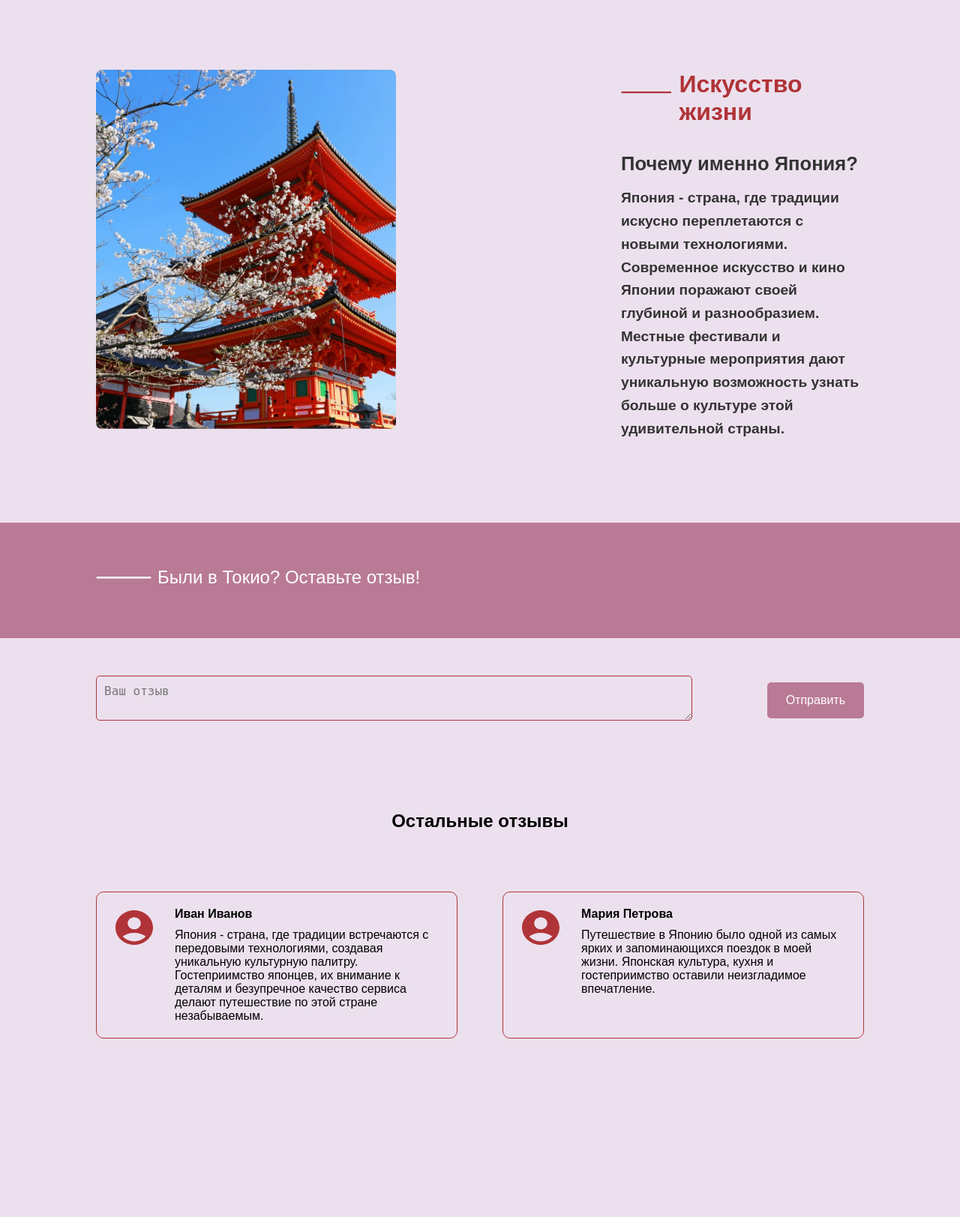
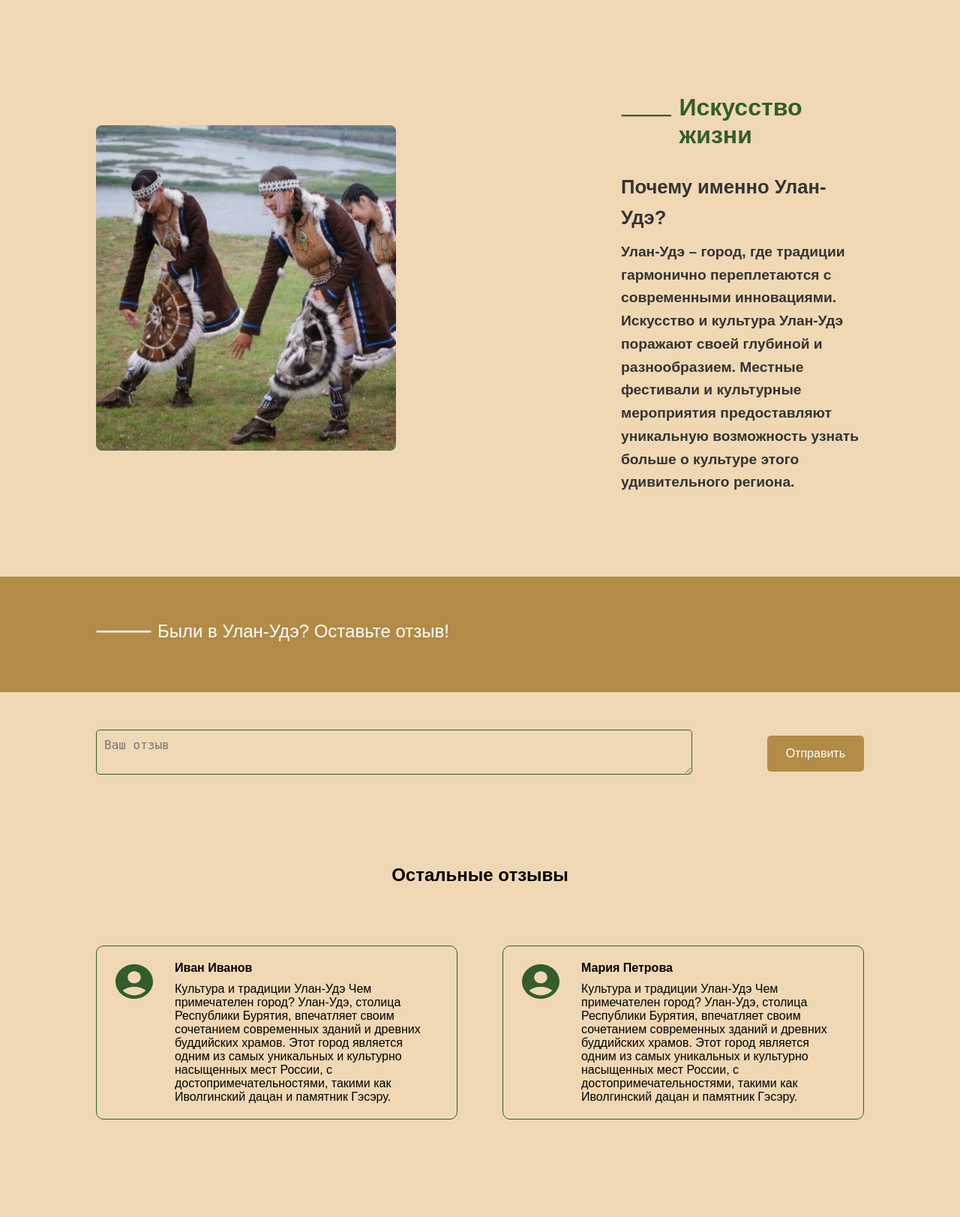
Before and after one commit to AreHumphrey/Landing_dj, a Django app: page / in a window 1280 px wide. Shown: the part 1841-3464 px from the top of the page at 75% size. Before the commit the page ends 3226 px from the top, so only its background shows below. Run offline with Django 5.2, Linux system fonts and the light colour scheme.

Commit message:
redesign

```diff
--- a/main/static/main/scripts.js
+++ b/main/static/main/scripts.js
@@ -1,4 +1,6 @@
+
 document.addEventListener('DOMContentLoaded', function () {
+    // Получение элементов из DOM
     const heart = document.getElementById('heart');
     const modal = document.getElementById("modal");
     const loginForm = document.getElementById("login-form");
@@ -14,6 +16,7 @@ document.addEventListener('DOMContentLoaded', function () {
 
     let reviewToPost = '';
 
+    // Функция для показа модального окна с указанным контентом
     function showModal(content) {
         modal.style.display = "block";
         loginForm.style.display = "none";
@@ -23,10 +26,12 @@ document.addEventListener('DOMContentLoaded', function () {
         content.style.display = "block";
     }
 
+    // Обработчик события клика по элементу heart
     heart.addEventListener('click', function () {
         showModal(loginForm);
     });
 
+    // Обработчик события клика по кнопке submitBtn
     submitBtn.onclick = function (event) {
         if (reviewTextarea.value.trim() !== "") {
             event.preventDefault();
@@ -35,6 +40,7 @@ document.addEventListener('DOMContentLoaded', function () {
         }
     };
 
+    // Обработчик события клика по кнопке loginButton
     loginButton.onclick = function () {
         if (reviewToPost !== '') {
             addReview({name: 'ФИО', review: reviewToPost});
@@ -44,46 +50,58 @@ document.addEventListener('DOMContentLoaded', function () {
         } else {
             showModal(likeModalContent);
             heart.innerHTML = `
-                <svg width="90" height="90" viewBox="0 0 24 24" fill="#9B2D30" xmlns="http://www.w3.org/2000/svg">
+                <svg width="90" height="90" viewBox="0 0 24 24" fill="#335D2D" xmlns="http://www.w3.org/2000/svg">
                     <path d="M12 21.35l-1.45-1.32C5.4 15.36 2 12.28 2 8.5 2 5.42 4.42 3 7.5 3c1.74 0 3.41 0.81 4.5 2.09C13.09 3.81 14.76 3 16.5 3 19.58 3 22 5.42 22 8.5c0 3.78-3.4 6.86-8.55 11.54L12 21.35z"/>
                 </svg>
             `;
         }
     };
 
+    // Обработчик события клика по ссылке showRegisterLink
     showRegisterLink.onclick = function () {
         showModal(registerForm);
     };
 
+    // Обработчик события клика по ссылке showLoginLink
     showLoginLink.onclick = function () {
         showModal(loginForm);
     };
 
+    // Обработчики событий клика по кнопкам закрытия модального окна
     for (let i = 0; i < closeButtons.length; i++) {
         closeButtons[i].onclick = function () {
             modal.style.display = "none";
         };
     }
 
+    // Закрытие модального окна при клике вне его области
     window.onclick = function (event) {
         if (event.target == modal) {
             modal.style.display = "none";
         }
     };
 
-    // Test reviews data for displaying reviews
+    // Тестовые данные для комментариев
     const testReviews = [
         {
             name: 'Иван Иванов',
-            review: 'Япония - страна, где традиции встречаются с передовыми технологиями, создавая уникальную культурную палитру. Гостеприимство японцев, их внимание к деталям и безупречное качество сервиса делают путешествие по этой стране незабываемым.'
+            review: '\n' +
+                'Культура и традиции Улан-Удэ\n' +
+                'Чем примечателен город?\n' +
+                '\n' +
+                'Улан-Удэ, столица Республики Бурятия, впечатляет своим сочетанием современных зданий и древних буддийских храмов. Этот город является одним из самых уникальных и культурно насыщенных мест России, с достопримечательностями, такими как Иволгинский дацан и памятник Гэсэру.'
         },
         {
             name: 'Мария Петрова',
-            review: 'Путешествие в Японию было одной из самых ярких и запоминающихся поездок в моей жизни. Японская культура, кухня и гостеприимство оставили неизгладимое впечатление.'
+            review: '\n' +
+                'Культура и традиции Улан-Удэ\n' +
+                'Чем примечателен город?\n' +
+                '\n' +
+                'Улан-Удэ, столица Республики Бурятия, впечатляет своим сочетанием современных зданий и древних буддийских храмов. Этот город является одним из самых уникальных и культурно насыщенных мест России, с достопримечательностями, такими как Иволгинский дацан и памятник Гэсэру.'
         }
     ];
 
-    // Function for adding reviews to the page
+    // Функция для добавления отзывов на страницу
     function addReview(reviewData) {
         const reviewElement = document.createElement('div');
         reviewElement.classList.add('review');
@@ -91,7 +109,7 @@ document.addEventListener('DOMContentLoaded', function () {
             <div class="review-icon">
                 <svg width="64" height="54" viewBox="0 0 64 54" fill="none" xmlns="http://www.w3.org/2000/svg">
                     <g clip-path="url(#clip0_14_177)">
-                        <path d="M30 4C16.2 4 5 14.304 5 27C5 39.696 16.2 50 30 50C43.8 50 55 39.696 55 27C55 14.304 43.8 4 30 4ZM30 13.2C34.825 13.2 38.75 16.811 38.75 21.25C38.75 25.689 34.825 29.3 30 29.3C25.175 29.3 21.25 25.689 21.25 21.25C21.25 16.811 25.175 13.2 30 13.2ZM30 45.4C24.925 45.4 18.925 43.514 14.65 38.776C18.875 35.74 24.2 33.9 30 33.9C35.8 33.9 41.125 35.74 45.35 38.776C41.075 43.514 35.075 45.4 30 45.4Z" fill="#B03337"/>
+                        <path d="M30 4C16.2 4 5 14.304 5 27C5 39.696 16.2 50 30 50C43.8 50 55 39.696 55 27C55 14.304 43.8 4 30 4ZM30 13.2C34.825 13.2 38.75 16.811 38.75 21.25C38.75 25.689 34.825 29.3 30 29.3C25.175 29.3 21.25 25.689 21.25 21.25C21.25 16.811 25.175 13.2 30 13.2ZM30 45.4C24.925 45.4 18.925 43.514 14.65 38.776C18.875 35.74 24.2 33.9 30 33.9C35.8 33.9 41.125 35.74 45.35 38.776C41.075 43.514 35.075 45.4 30 45.4Z" fill="#335D2D"/>
                     </g>
                     <defs>
                         <clipPath id="clip0_14_177">
@@ -109,15 +127,15 @@ document.addEventListener('DOMContentLoaded', function () {
         document.getElementById('reviews-container').appendChild(reviewElement);
     }
 
-    // Adding test data to the page
+    // Добавление тестовых отзывов на страницу
     testReviews.forEach(reviewData => {
         addReview(reviewData);
     });
 
-    // Handling form submission to add new review
+    // Обработчик события отправки формы отзыва
     document.getElementById('review-form').addEventListener('submit', function (event) {
         event.preventDefault();
-        const name = 'ФИО'; // You can take the name from the form if it will be added
+        const name = 'ФИО';
         const review = document.getElementById('review').value;
         addReview({name, review});
         document.getElementById('review-form').reset();
--- a/main/static/main/styles.css
+++ b/main/static/main/styles.css
@@ -2,7 +2,7 @@ body {
     margin: 0;
     padding: 0;
     font-family: Arial, sans-serif;
-    background-color: #ECE0EE;
+    background-color: #F0D8B4;
 }
 
 .image-container {
@@ -20,7 +20,7 @@ body {
 
 .overlay {
     position: absolute;
-    top: 8%;
+    top: 3%;
     left: 10%;
     text-align: left;
     color: #fff;
@@ -42,7 +42,7 @@ body {
 h1 {
     font-size: 6rem;
     margin: 0;
-    color: #9B2D30;
+    color: #335D2D;
 }
 
 .heart {
@@ -55,7 +55,7 @@ h1 {
 }
 
 .heart.filled svg path {
-    fill: #9B2D30;
+    fill: #335D2D;
     stroke: none;
 }
 
@@ -66,12 +66,12 @@ h1 {
     left: 0;
     width: 100%;
     height: 30%;
-    background: linear-gradient(to bottom, rgba(255, 255, 255, 0), #ECE0EE);
+    background: linear-gradient(to bottom, rgba(255, 255, 255, 0), #F0D8B4);
 }
 
 .content-block {
     padding: 50px 10%;
-    background-color: #ECE0EE;
+    background-color: #F0D8B4;
     color: #333;
 }
 
@@ -82,8 +82,8 @@ h1 {
 }
 
 .image-text-container img {
-    max-width: 400px; /* Ограничение максимальной ширины изображения */
-    margin-right: 300px; /* Отступ между текстом и изображением */
+    max-width: 400px;
+    margin-right: 300px;
     border-radius: 8px;
 }
 
@@ -102,8 +102,8 @@ h1 {
 }
 
 .text-container h2 {
-    font-size: 2rem; /* Размер шрифта для заголовков */
-    color: #B03337;
+    font-size: 2rem;
+    color: #335D2D;
     margin-bottom: 10px;
     font-weight: bold;
 }
@@ -128,7 +128,7 @@ h1 {
 
 .reviews {
     text-align: -moz-left;
-    background-color: #B97A95;
+    background-color: #B28B47;
     padding: 35px 10%;
 }
 
@@ -142,7 +142,7 @@ h1 {
     display: flex;
     justify-content: center;
     margin: 50px 0;
-    background-color: #ECE0EE;
+    background-color: #F0D8B4;
 }
 
 .wide-image-container img {
@@ -154,7 +154,7 @@ h1 {
 
 .reviews-block {
     text-align: center;
-    background-color: #ECE0EE;
+    background-color: #F0D8B4;
     padding: 50px 10%;
 }
 
@@ -168,14 +168,14 @@ h1 {
     width: 100%;
     max-width: 1000px;
     padding: 10px;
-    border: 1px solid #B03337;
+    border: 1px solid #335D2D;
     border-radius: 5px;
     font-size: 1rem;
-    background-color: #ECE0EE;
+    background-color: #F0D8B4;
 }
 
 .reviews-block button {
-    background-color: #B97A95;
+    background-color: #B28B47;
     color: #fff;
     border: none;
     padding: 15px 25px;
@@ -187,12 +187,12 @@ h1 {
 }
 
 .reviews-block button:hover {
-    background-color: #956278;
+    background-color: #856836;
 }
 
 .reviews-list {
     padding: 50px 10%;
-    background-color: #ECE0EE;
+    background-color: #F0D8B4;
 }
 
 .reviews-list h2 {
@@ -205,15 +205,15 @@ h1 {
     flex-wrap: wrap;
     gap: 60px;
     justify-content: center;
-    background-color: #ECE0EE;
+    background-color: #F0D8B4;
     margin-bottom: 60px;
 }
 
 .review {
-    background-color: #ECE0EE;
+    background-color: #F0D8B4;
     display: flex;
     align-items: flex-start;
-    border: 1px solid #B03337;
+    border: 1px solid #335D2D;
     border-radius: 10px;
     padding: 20px;
     margin-bottom: 20px;
@@ -279,7 +279,7 @@ h1 {
     width: calc(100% - 40px);
     padding: 10px;
     margin: 10px 0;
-    border: 1px solid #B03337;
+    border: 1px solid #335D2D;
     border-radius: 5px;
     display: block;
     margin-left: auto;
@@ -290,7 +290,7 @@ h1 {
 .modal-content button {
     width: 100%;
     padding: 10px;
-    background-color: #B03337;
+    background-color: #335D2D;
     color: white;
     border: none;
     border-radius: 5px;
@@ -300,7 +300,7 @@ h1 {
 }
 
 .modal-content button:hover {
-    background-color: #A12C32;
+    background-color: #294924;
 }
 
 .modal-content p {
@@ -309,7 +309,7 @@ h1 {
 }
 
 .modal-content a {
-    color: #B03337;
+    color: #335D2D;
     text-decoration: none;
 }
 
--- a/main/templates/main/index.html
+++ b/main/templates/main/index.html
@@ -7,13 +7,14 @@
     <div class="overlay">
         <div class="subtitle-container">
             <svg width="74" height="4" viewBox="0 0 74 4" fill="none" xmlns="http://www.w3.org/2000/svg">
-                <path d="M0.728883 3.38V0.936H15.2889V3.38H0.728883ZM15.2269 3.38V0.936H29.7869V3.38H15.2269ZM29.725 3.38V0.936H44.285V3.38H29.725ZM44.223 3.38V0.936H58.783V3.38H44.223ZM58.7211 3.38V0.936H73.2811V3.38H58.7211Z" fill="white"/>
+                <path d="M0.728883 3.38V0.936H15.2889V3.38H0.728883ZM15.2269 3.38V0.936H29.7869V3.38H15.2269ZM29.725 3.38V0.936H44.285V3.38H29.725ZM44.223 3.38V0.936H58.783V3.38H44.223ZM58.7211 3.38V0.936H73.2811V3.38H58.7211Z" fill="#FFFFFF"/>
             </svg>
-            <p class="subtitle">Красота в деталях</p>
+
+            <p class="subtitle">Красота в естественности</p>
         </div>
-        <h1>ТОКИО <span id="heart" class="heart">
+        <h1>УЛАН-УДЭ <span id="heart" class="heart">
             <svg width="90" height="90" viewBox="0 0 24 24" fill="none" xmlns="http://www.w3.org/2000/svg">
-                <path d="M12 21.35l-1.45-1.32C5.4 15.36 2 12.28 2 8.5 2 5.42 4.42 3 7.5 3c1.74 0 3.41 0.81 4.5 2.09C13.09 3.81 14.76 3 16.5 3 19.58 3 22 5.42 22 8.5c0 3.78-3.4 6.86-8.55 11.54L12 21.35z" stroke="#9B2D30" stroke-width="2"/>
+                <path d="M12 21.35l-1.45-1.32C5.4 15.36 2 12.28 2 8.5 2 5.42 4.42 3 7.5 3c1.74 0 3.41 0.81 4.5 2.09C13.09 3.81 14.76 3 16.5 3 19.58 3 22 5.42 22 8.5c0 3.78-3.4 6.86-8.55 11.54L12 21.35z" stroke="#335D2D" stroke-width="2"/>
             </svg>
         </span></h1>
     </div>
@@ -22,36 +23,37 @@
 <!-- Новый блок: Культура и традиции -->
 <div class="content-block">
     <div class="image-text-container">
-        <img src="{% static 'main/tradition.png' %}" alt="Culture and Tradition">
+        <img src="{% static 'main/traditions.png' %}" alt="Culture and Tradition">
         <div class="text-container">
             <div class="heading">
                 <svg width="74" height="4" viewBox="0 0 74 4" fill="none" xmlns="http://www.w3.org/2000/svg">
-                    <path d="M0.728883 3.38V0.936H15.2889V3.38H0.728883ZM15.2269 3.38V0.936H29.7869V3.38H15.2269ZM29.725 3.38V0.936H44.285V3.38H29.725ZM44.223 3.38V0.936H58.783V3.38H44.223ZM58.7211 3.38V0.936H73.2811V3.38H58.7211Z" fill="#B03337"/>
+                    <path d="M0.728883 3.38V0.936H15.2889V3.38H0.728883ZM15.2269 3.38V0.936H29.7869V3.38H15.2269ZM29.725 3.38V0.936H44.285V3.38H29.725ZM44.223 3.38V0.936H58.783V3.38H44.223ZM58.7211 3.38V0.936H73.2811V3.38H58.7211Z" fill="#335D2D"/>
                 </svg>
                 <h2 class="text-h2">Культура и традиции</h2>
             </div>
-            <p><strong>Чем примечателен город?</strong> <strong style="font-size: 1.2rem">Токио, столица Японии, поражает контрастом современных небоскребов и древних храмов. Это один из самых динамичных и многолюдных городов мира, с уникальными достопримечательностями, такими как Императорский дворец и храм Сенсо-дзи.</strong></p>
+            <p><strong>Чем примечателен город?</strong> <strong style="font-size: 1.2rem">Улан-Удэ, столица Республики Бурятия, впечатляет своим сочетанием современных зданий и древних буддийских храмов. Этот город является одним из самых уникальных и культурно насыщенных мест России, с достопримечательностями, такими как Иволгинский дацан и памятник Гэсэру.</strong></p>
         </div>
     </div>
 </div>
 
 <!-- Вставка новой фотографии -->
 <div class="wide-image-container">
-    <img src="{% static 'main/new-image.png' %}" alt="Yokohama Ferris Wheel">
+    <img src="{% static 'main/news-image.png' %}" alt="Yokohama Ferris Wheel">
 </div>
 
 <!-- Новый блок: Искусство и кино -->
 <div class="content-block">
     <div class="image-text-container">
-         <img src="{% static 'main/art.png' %}" alt="Art and Cinema">
+         <img src="{% static 'main/arts.png' %}" alt="Art and Cinema">
         <div class="text-container">
             <div class="heading">
                 <svg width="74" height="4" viewBox="0 0 74 4" fill="none" xmlns="http://www.w3.org/2000/svg">
-                    <path d="M0.728883 3.38V0.936H15.2889V3.38H0.728883ZM15.2269 3.38V0.936H29.7869V3.38H15.2269ZM29.725 3.38V0.936H44.285V3.38H29.725ZM44.223 3.38V0.936H58.783V3.38H44.223ZM58.7211 3.38V0.936H73.2811V3.38H58.7211Z" fill="#B03337"/>
+                    <path d="M0.728883 3.38V0.936H15.2889V3.38H0.728883ZM15.2269 3.38V0.936H29.7869V3.38H15.2269ZM29.725 3.38V0.936H44.285V3.38H29.725ZM44.223 3.38V0.936H58.783V3.38H44.223ZM58.7211 3.38V0.936H73.2811V3.38H58.7211Z" fill="#335D2D"/>
                 </svg>
+
                 <h2 class="text-h2"><h2>Искусство жизни</h2></h2>
             </div>
-            <p><strong>Почему именно Япония?</strong> <strong style="font-size: 1.2rem"> Япония - страна, где традиции искусно переплетаются с новыми технологиями. Современное искусство и кино Японии поражают своей глубиной и разнообразием. Местные фестивали и культурные мероприятия дают уникальную возможность узнать больше о культуре этой удивительной страны.</strong></p>
+            <p><strong>Почему именно Улан-Удэ?</strong> <strong style="font-size: 1.2rem"> Улан-Удэ – город, где традиции гармонично переплетаются с современными инновациями. Искусство и культура Улан-Удэ поражают своей глубиной и разнообразием. Местные фестивали и культурные мероприятия предоставляют уникальную возможность узнать больше о культуре этого удивительного региона.</strong></p>
         </div>
     </div>
 </div>
@@ -62,7 +64,7 @@
             <svg width="74" height="4" viewBox="0 0 74 4" fill="none" xmlns="http://www.w3.org/2000/svg">
                 <path d="M0.728883 3.38V0.936H15.2889V3.38H0.728883ZM15.2269 3.38V0.936H29.7869V3.38H15.2269ZM29.725 3.38V0.936H44.285V3.38H29.725ZM44.223 3.38V0.936H58.783V3.38H44.223ZM58.7211 3.38V0.936H73.2811V3.38H58.7211Z" fill="white"/>
             </svg>
-            <p class="subtitle">Были в Токио? Оставьте отзыв!</p>
+            <p class="subtitle">Были в Улан-Удэ? Оставьте отзыв!</p>
     </div>
 </div>
 
```
Also changed, not shown: main/static/main/art.png (deleted), main/static/main/arts.png (added), main/static/main/bg-img.jpg, main/static/main/heart-filled.svg, main/static/main/heart-outline.svg, 3 other files.
